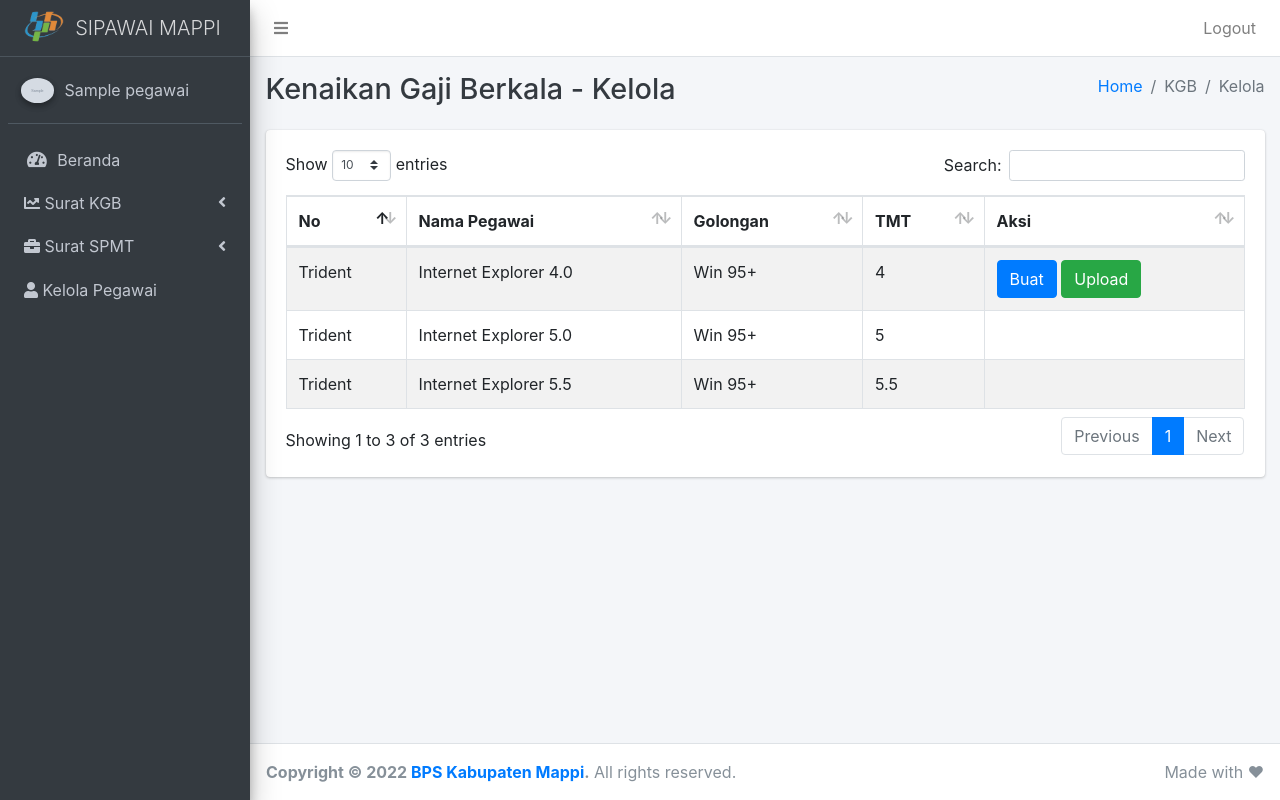
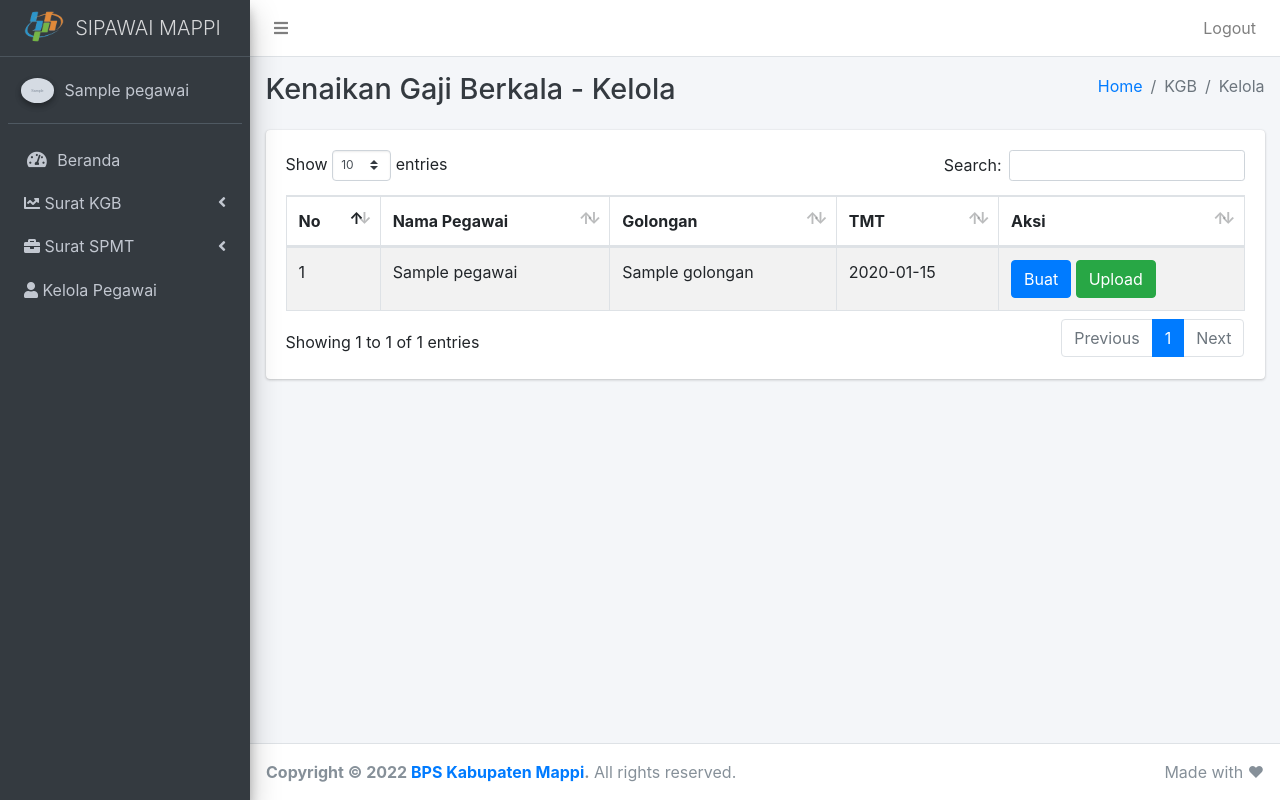
Before and after one commit to mfasza/SiPawai, a Laravel app: page /kgb/kelola in a window 1280 px wide. Run offline with Laravel 8, Linux system fonts and the light colour scheme; a user stored in the database is signed in; tables that the repository leaves empty hold one stand-in row (values such as "Sample post"); grey boxes marked "Sample" are stand-in pictures; some web fonts are replaced.

Commit message:
membuat tampilan index kelola kgb dan spmt

```diff
--- a/app/Http/Controllers/DokumenKgbController.php
+++ b/app/Http/Controllers/DokumenKgbController.php
@@ -55,7 +55,9 @@ class DokumenKgbController extends Controller
      */
     public function index()
     {
-        //
+        $pegawai = Pegawai::select('nip', 'nama', 'id_golongan', 'tmt_cpns')->get();
+
+        return view('kgb.kgb-kelola', compact('pegawai'));
     }
 
     /**
--- a/app/Http/Controllers/DokumenSpmtController.php
+++ b/app/Http/Controllers/DokumenSpmtController.php
@@ -50,7 +50,9 @@ class DokumenSpmtController extends Controller
      */
     public function index()
     {
-        //
+        $pegawai = Pegawai::select('nama', 'tmt_cpns')->get();
+
+        return view('spmt.spmt-kelola', compact('pegawai'));
     }
 
     /**
--- a/resources/views/kgb/kgb-kelola.blade.php
+++ b/resources/views/kgb/kgb-kelola.blade.php
@@ -39,13 +39,12 @@
                   </tr>
                   </thead>
                   <tbody>
+                  @foreach ($pegawai as $i => $p)
                     <tr>
-                    <td>Trident</td>
-                    <td>Internet
-                      Explorer 4.0
-                    </td>
-                    <td>Win 95+</td>
-                    <td> 4</td>
+                      <td>{{$i +1}}</td>
+                      <td>{{$p->nama}}</td>
+                      <td>{{$p->golongans->nama_golongan}}</td>
+                      <td>{{$p->tmt_cpns}}</td>
                       <td>
                         <div>
                           <a href="#" class="btn btn-primary" role="button">Buat</a>
@@ -53,24 +52,7 @@
                         </div>
                       </td>
                     </tr>
-                  <tr>
-                    <td>Trident</td>
-                    <td>Internet
-                      Explorer 5.0
-                    </td>
-                    <td>Win 95+</td>
-                    <td>5</td>
-                    <td></td>
-                  </tr>
-                  <tr>
-                    <td>Trident</td>
-                    <td>Internet
-                      Explorer 5.5
-                    </td>
-                    <td>Win 95+</td>
-                    <td>5.5</td>
-                    <td></td>
-                  </tr>
+                  @endforeach
                   </tbody>
                 </table>
               </div>
--- a/routes/web.php
+++ b/routes/web.php
@@ -13,16 +13,12 @@
 
 Route::middleware(['auth'])->prefix('kgb')->group(function () {
     Route::get('/monitoring', 'DokumenKgbController@monitoring')->name('kgb.monitoring');
-    Route::get('/kelola', function () {
-        return view('kgb.kgb-kelola');
-    })->name('kgb.kelola')->middleware('isAdmin');
+    Route::get('/kelola', 'DokumenKgbController@index')->name('kgb.kelola')->middleware('isAdmin');
 });
 
 Route::middleware(['auth'])->prefix('spmt')->group(function () {
     Route::get('/monitoring', 'DokumenSpmtController@monitoring')->name('spmt.monitoring');
-    Route::get('/kelola', function () {
-        return view('spmt.spmt-kelola');
-    })->name('spmt.kelola')->middleware('isAdmin');
+    Route::get('/kelola', 'DokumenSpmtController@index')->name('spmt.kelola')->middleware('isAdmin');
 });
 
 Route::middleware(['auth', 'isAdmin'])->resource('pegawai', 'PegawaiController');
```
Also changed, not shown: resources/views/spmt/spmt-kelola.blade.php (+5 -21 lines). Lines whose indentation alone changed are shown as unchanged.
